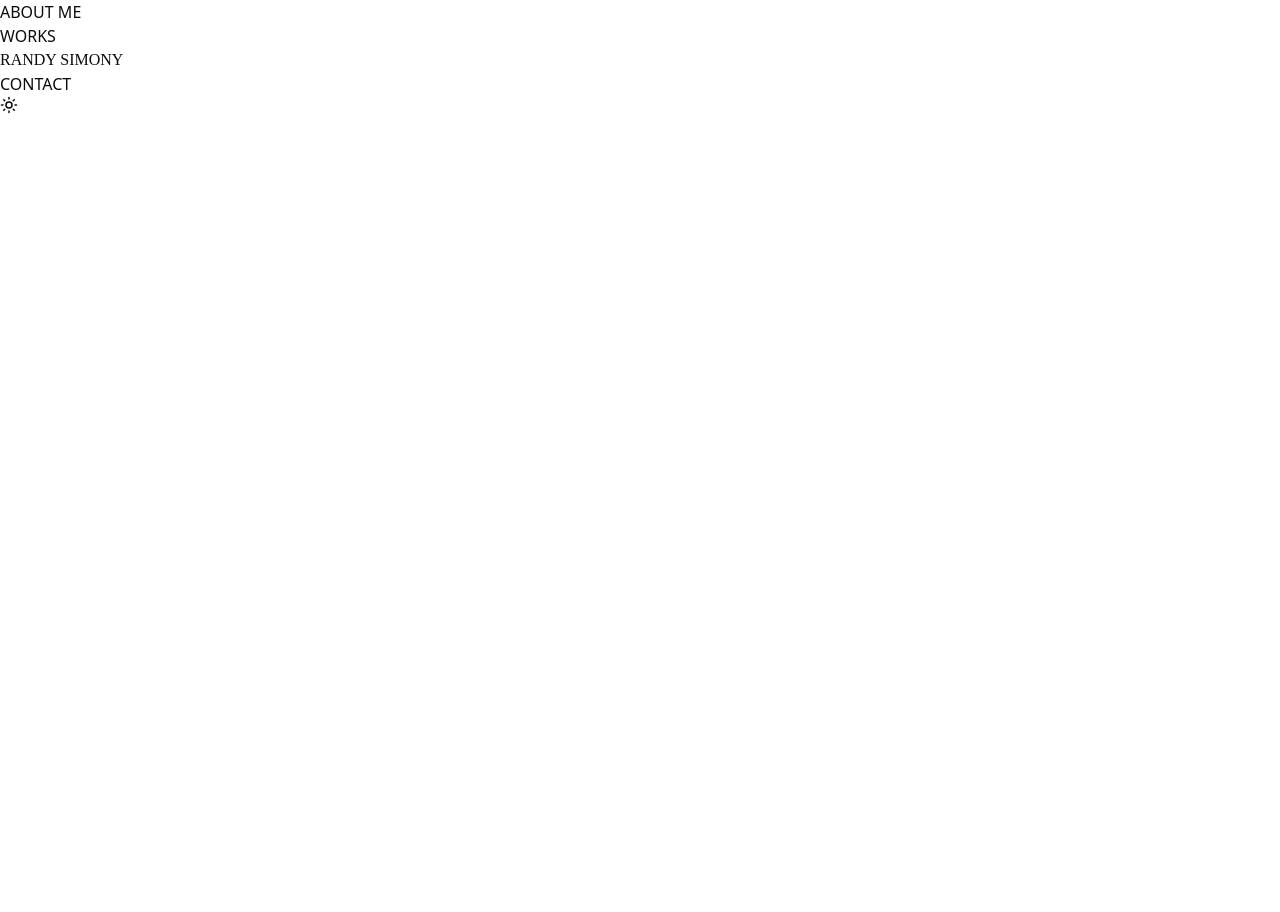
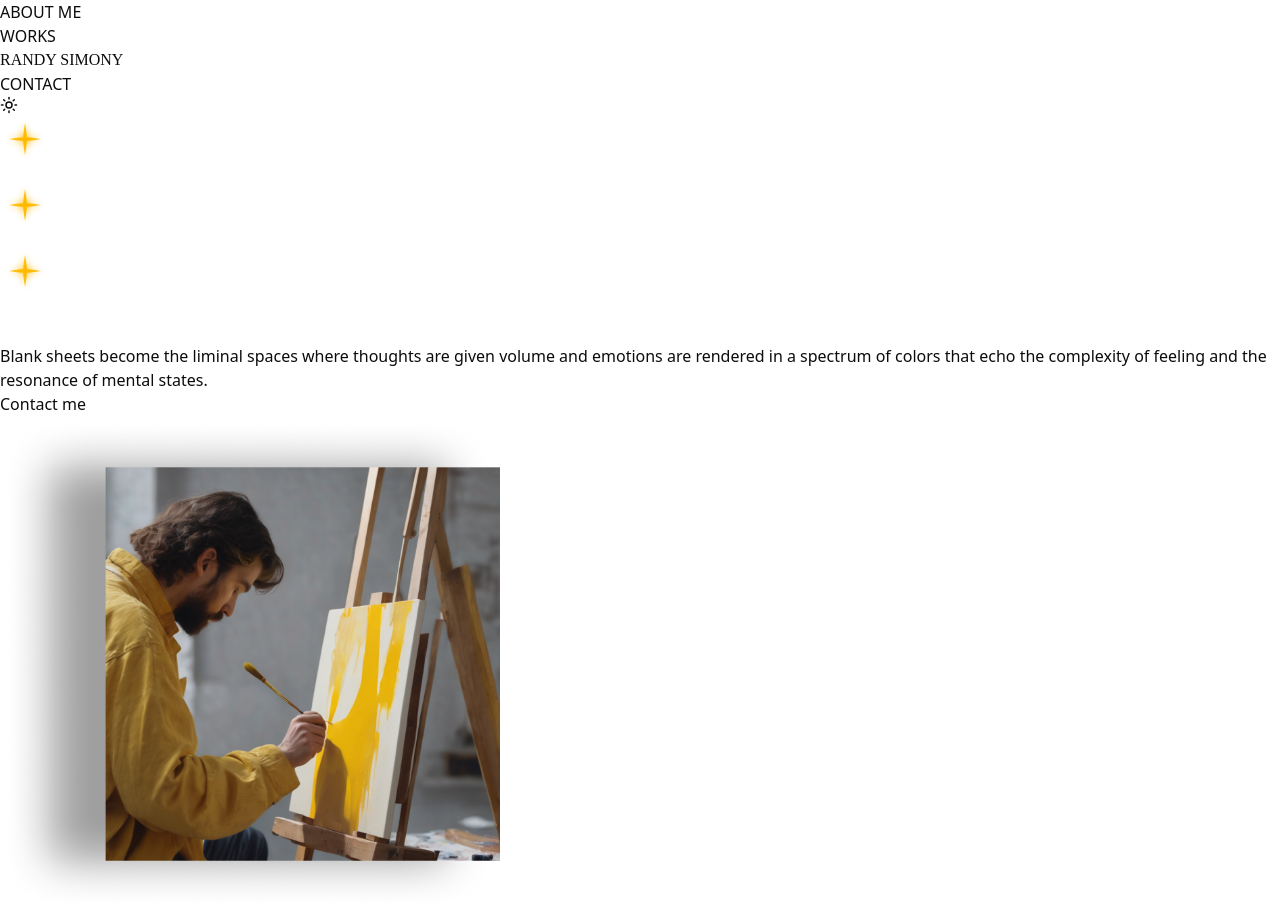
Before and after one commit to edmondgaks/portfolio-project, a React (Vite) app: page / in a window 1280 px wide. Before the commit the page ends 800 px from the top, so only its background shows below. Built offline with nearby package versions, Linux system fonts and the light colour scheme.

Commit message:
Finishing the hero screen

```diff
--- a/src/App.tsx
+++ b/src/App.tsx
@@ -11,7 +11,7 @@ function App() {
 
   return (
     <div className={`h-full w-full ${isDarkMode ? 'dark' : ''}`}>
-      <div className={`h-[10vh] shadow-md w-full flex flex-row items-center justify-around ${isDarkMode ? 'bg-[#0C0C0C]' : 'bg-[#FFFDFB]'}`}>
+      <div className={`h-[10vh] shadow-md w-full flex flex-row items-center justify-around ${isDarkMode ? 'bg-[#0C0C0C] shadow-lg backdrop-blur-md' : 'bg-[#FFFDFB]'}`}>
         <p className={`text-base font-sans font-light ${isDarkMode ? 'text-[#FFFFFF99]' : 'text-[#0C0C0C]'}`}>ABOUT ME</p>
         <p className={`text-base font-sans font-light ${isDarkMode ? 'text-[#FFFFFF99]' : 'text-[#0C0C0C]'}`}>WORKS</p>
         <p className={`text-xl font-semibold perpetua ${isDarkMode ? 'text-white' : 'text-black'} -ml-12`}>RANDY SIMONY</p>
@@ -24,6 +24,28 @@ function App() {
            }
         </div>
       </div>
+      <div className={`flex h-[90vh] w-full flex-row items-center justify-center ${isDarkMode ? "dark-bg" : "bg-[#FFFDFB]"}`}>
+        <div className="flex w-[45%] relative flex-col gap-2">
+          <img src="/stars.png" className="absolute bottom-44 -translate-x-9" width={50}  />
+          <h1 className="text-5xl font-semibold text-white font-sans" style={{
+            backgroundImage: "linear-gradient(90deg, rgba(255, 255, 255, 1) 0%, rgba(255, 255, 255, 0) 120%)",
+            WebkitBackgroundClip: "text",
+            color: "transparent",
+          }}>Randy Simmony</h1>
+          <h1 className="text-5xl font-semibold text-white font-sans" style={{
+            backgroundImage: "linear-gradient(90deg, rgba(255, 255, 255, 1) 0%, rgba(255, 255, 255, 0) 120%)",
+            WebkitBackgroundClip: "text",
+            color: "transparent",
+          }}>I am an artist of year</h1>
+          <p className="font-sans w-[70%] text-sm text-[#C7C5C2] font-light">Blank sheets become the liminal spaces where thoughts are given volume and emotions are rendered in a spectrum of colors that echo the complexity of feeling and the resonance of mental states.</p>
+          <div className="w-full flex flex-row justify-between items-center">
+            <div className="py-3 px-4 rounded-sm text-xs bg-[#FFBA00] text-black">Contact me</div>
+          </div>
+        </div>
+        <div className="">
+          <img src="/Rectangle 1.png" className="" width={500}  />
+        </div>
+      </div>
 
     </div>
   );
--- a/src/index.css
+++ b/src/index.css
@@ -4,6 +4,20 @@
 
 .perpetua {
   font-family: Perpetua Titling MT;
+}
+.montserat {
+  font-family: Montserrat;
+}
+
+
+.dark-bg {
+  background:
+  radial-gradient(circle at center, #FFBA00 0%, #FFBA00 100%),
+    radial-gradient(circle at center, #FF6B00 0%, #FF6B00 100%),
+    linear-gradient(#0C0C0C, #0C0C0C),
+    #0C0C0C 70%,
+    #FFFFFF 75%
+  ,
 }
 
 /* :root {
```
Also changed, not shown: public/Rectangle 1.png (added), public/stars.png (added).
